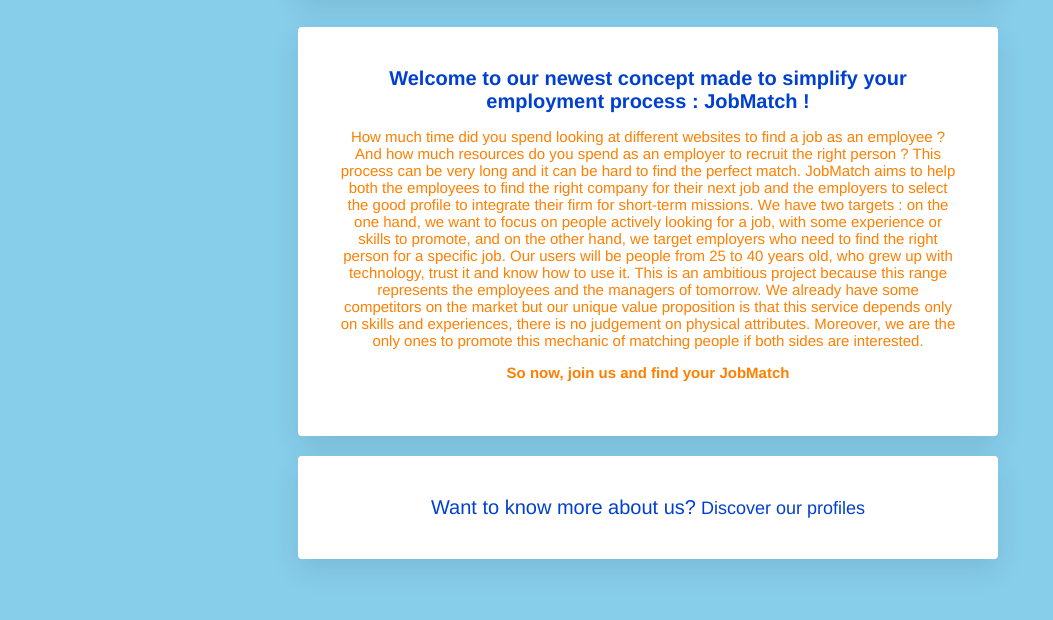
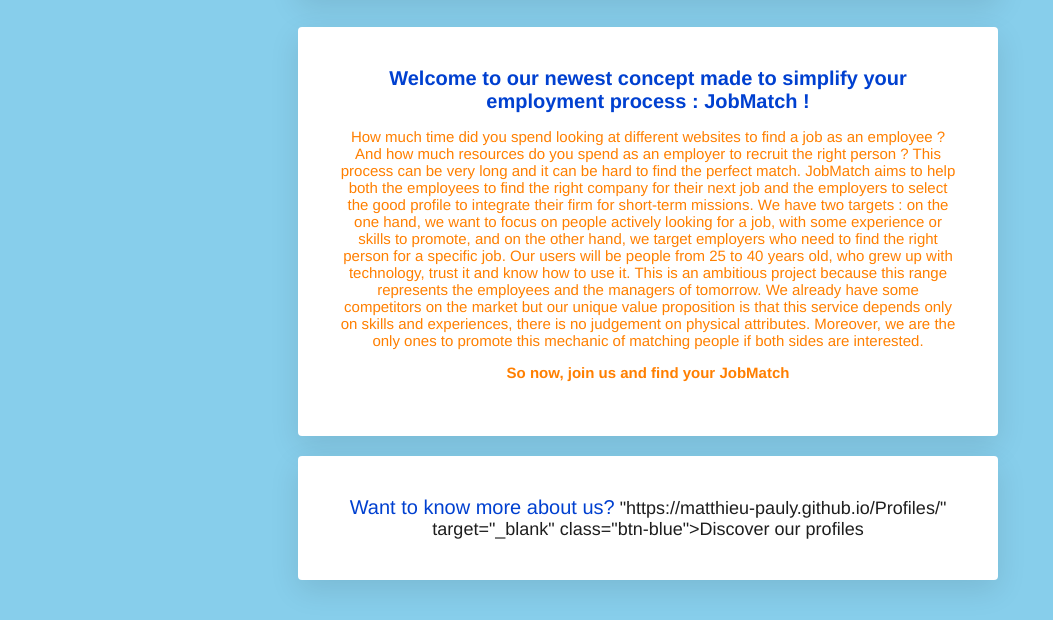
Before and after one commit to matthieu-pauly/About-Us, a plain HTML site: page index.html in a window 1280 px wide. Shown: the part 297-917 px from the top of the page, without its empty margins (0-1053 px from the left). Before the commit the page ends 896 px from the top, so only its background shows below. Drawn offline with Linux system fonts and the light colour scheme.

Commit message:
Update index.html

```diff
--- a/index.html
+++ b/index.html
@@ -29,7 +29,7 @@
 		</div>
 		<div class="card-white">
 			<h2>Want to know more about us?</h2>
-			<a href="https://matthieu-pauly.github.io/Our-Profiles/" target="_blank" class="btn-blue">Discover our profiles</a>
+			"https://matthieu-pauly.github.io/Profiles/" target="_blank" class="btn-blue">Discover our profiles</a>
 		</div>
 	</div>
 
```
